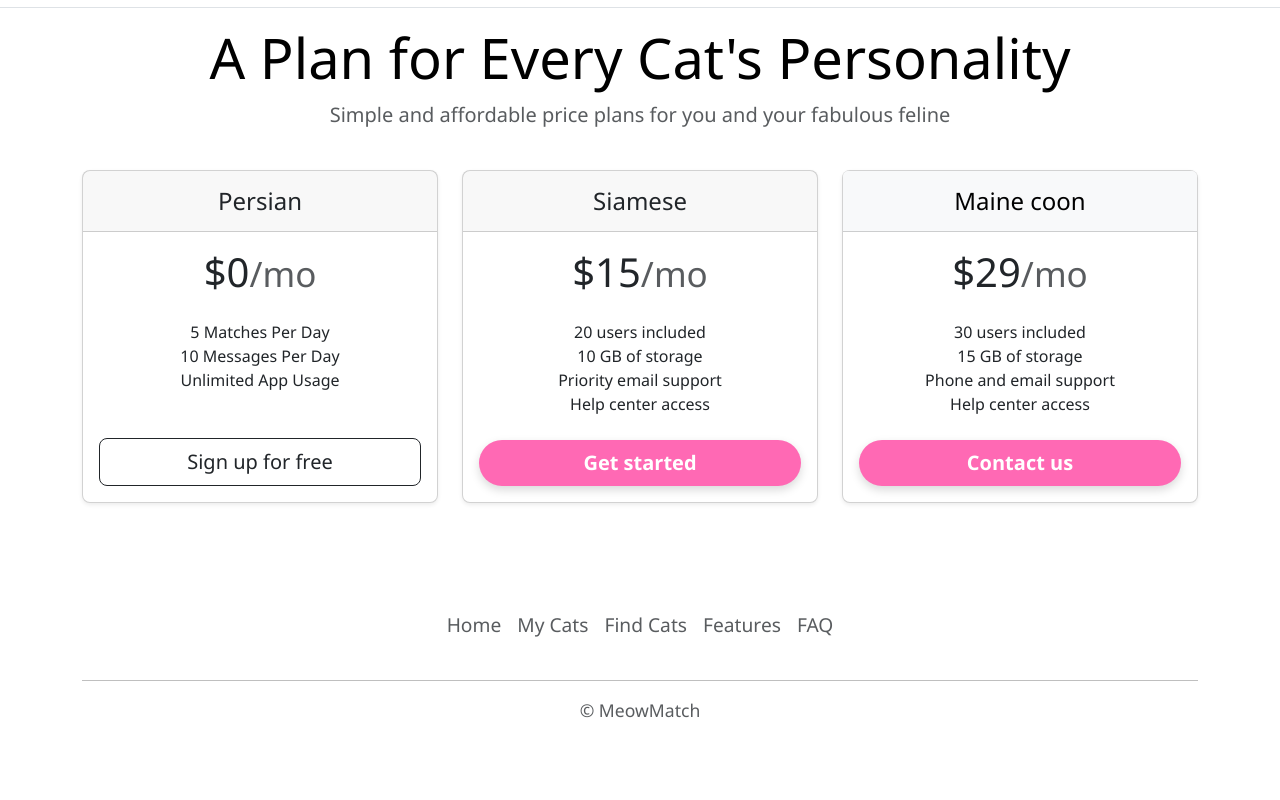
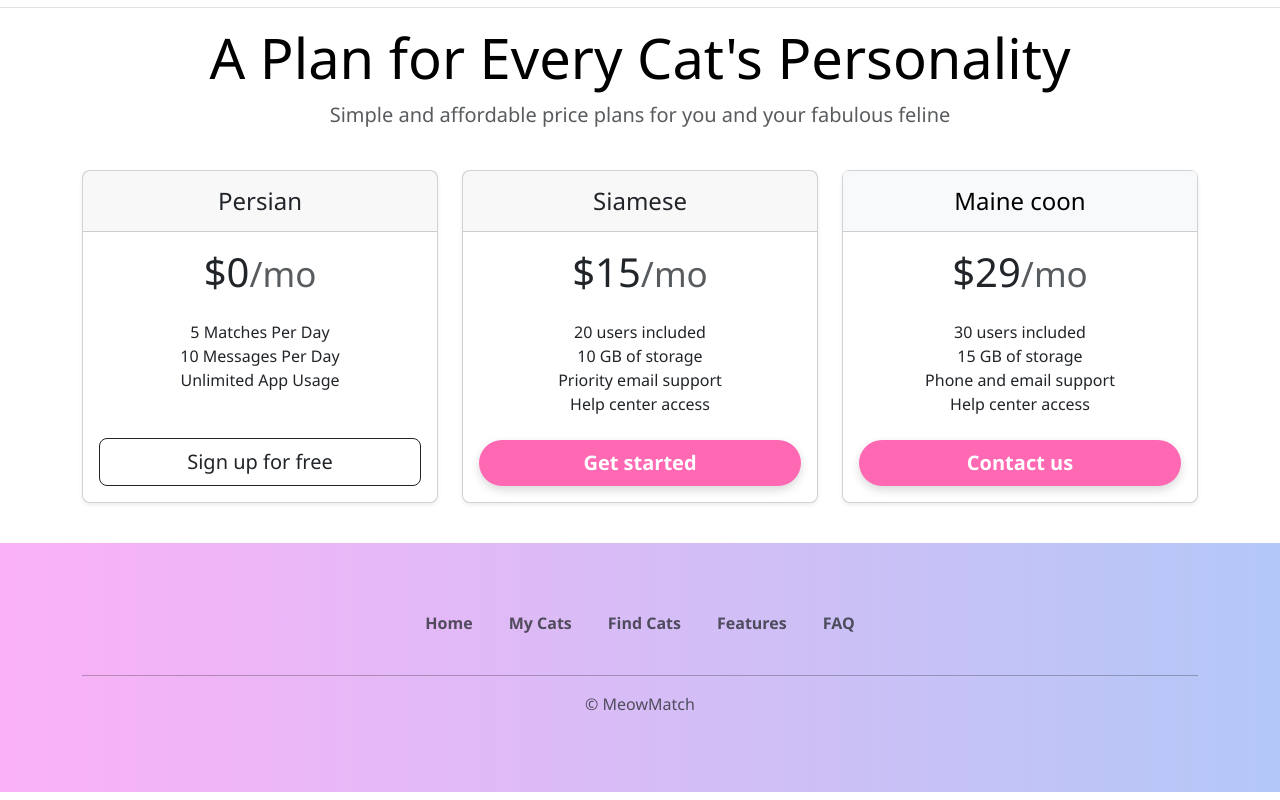
Before and after one commit to kanakanjali/MEOWMATCH, a plain HTML site: page index.html in a window 1280 px wide. Shown: the part 2682-3482 px from the top of the page. Drawn offline with nearby package versions, Linux system fonts and the light colour scheme.

Commit message:
Update style.css

```diff
--- a/style.css
+++ b/style.css
@@ -62,25 +62,6 @@ body {
   height: 3rem;
   border-radius: 0.75rem;
 }
-
-#footer h5 {
-  font-size: 1.5rem;
-}
-
-#footer .nav-link {
-  font-size: 1.2rem;
-}
-
-#footer p {
-  font-size: 1.1rem;
-}
-
-#footer {
-  text-align: center;
-  padding: 20px 0;
-  color: #000;
-}
-
 .download-highlight {
   background-color: #ff69b4;
   color: white;
@@ -109,3 +90,19 @@ html {
   background-color:whitesmoke!important;
   color: black !important;
 }
+#footer {
+  background: linear-gradient(to right, #fbb1f6, #b3c8f7);
+  padding: 20px 0;
+  color: black;
+}
+
+#footer a {
+  color: black;
+  font-weight: 600;
+  text-decoration: none;
+  margin: 0 10px;
+}
+
+#footer a:hover {
+  text-decoration: none;
+}
```
